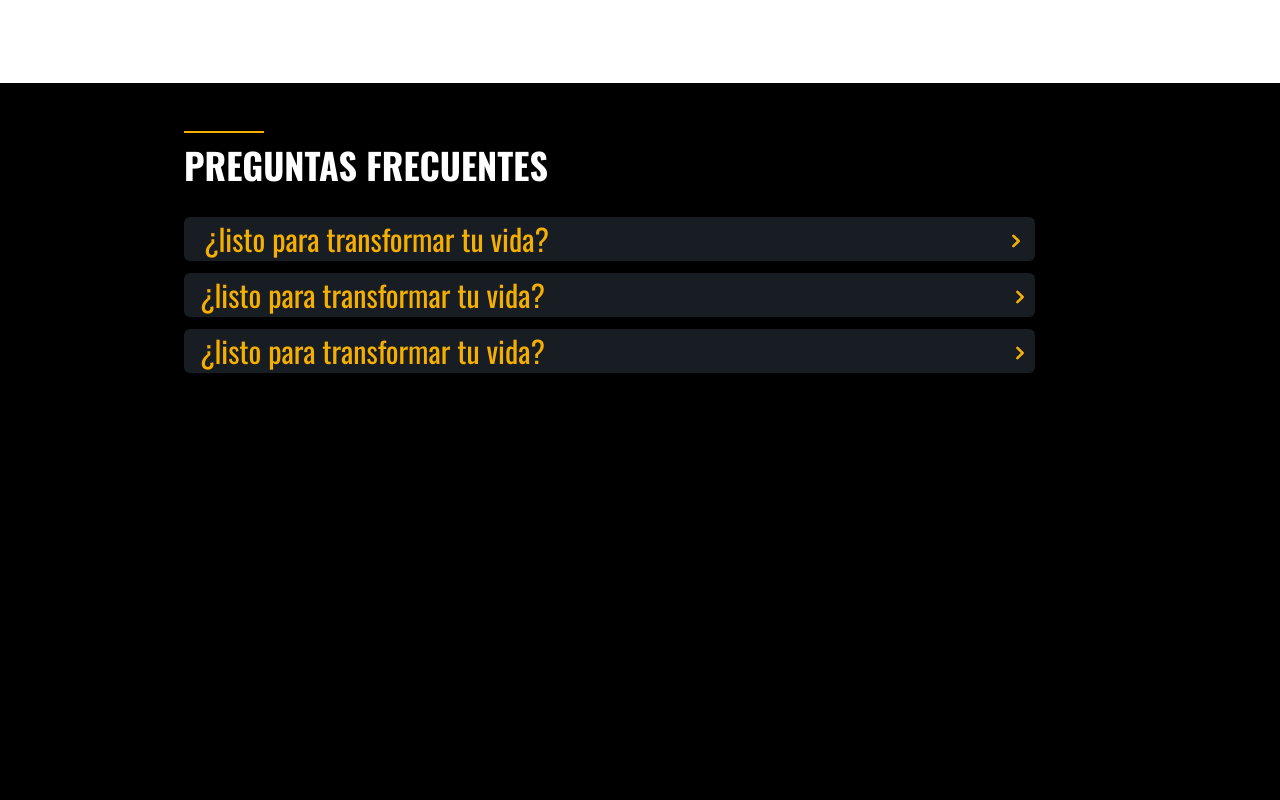
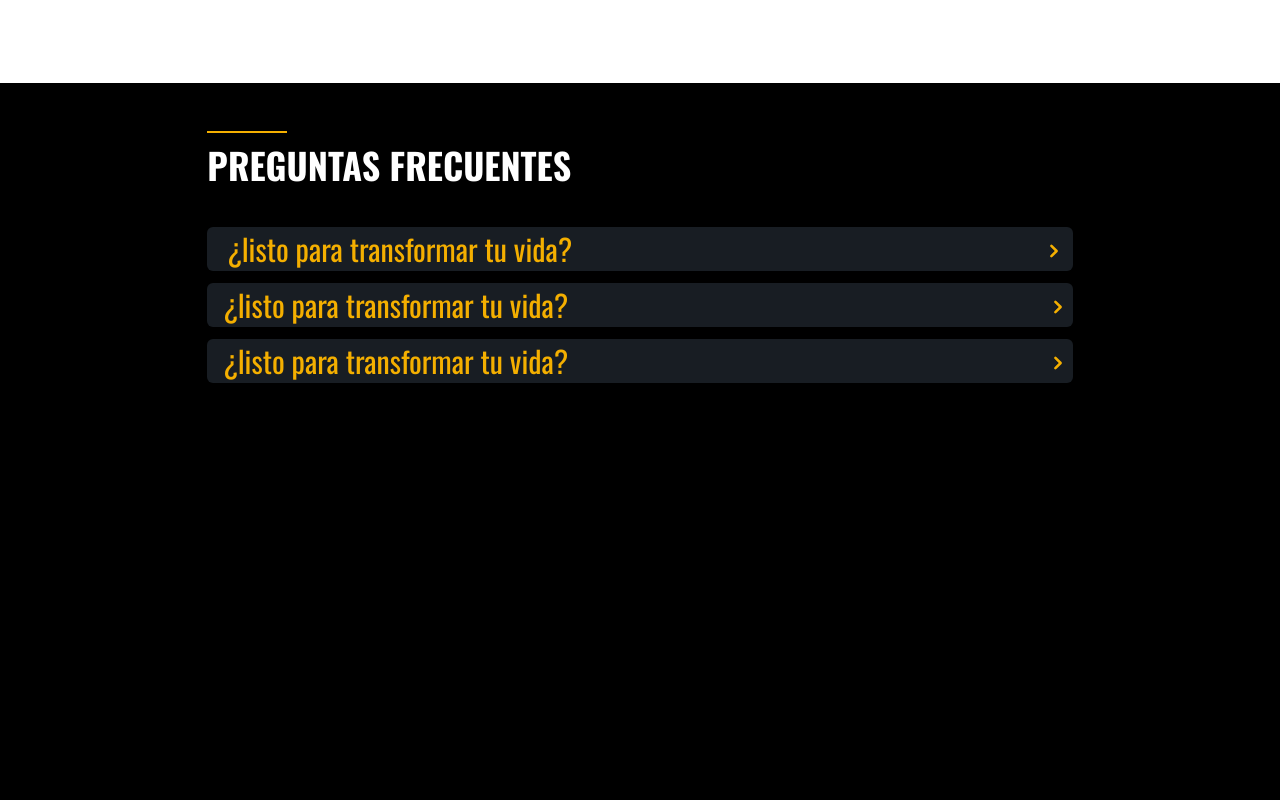
Before and after one commit to juanRCoder/Frontend_gym, a React (Vite) app: page / in a window 1280 px wide. Shown: the part 2520-3320 px from the top of the page. Built offline with nearby package versions, Linux system fonts and the light colour scheme.

Commit message:
style: elementos centrados

```diff
--- a/src/components/Questions.jsx
+++ b/src/components/Questions.jsx
@@ -13,18 +13,18 @@ function Questions() {
     let Faqs = e.currentTarget
     if (Faqs.id == "faqs-1") {
       let faqs = e.currentTarget
-      IsFaqsOne ? faqs.className = "rounded-md w-11/12 flex flex-col items-center overflow-y-hidden bg-dark h-48" : faqs.className = 'rounded-md w-11/12 flex flex-col items-center justify-between overflow-y-hidden bg-dark h-12'
+      IsFaqsOne ? faqs.className = "rounded-md w-11/12 mx-auto flex flex-col items-center overflow-y-hidden bg-dark h-48" : faqs.className = 'rounded-md w-11/12 mx-auto flex flex-col items-center justify-between overflow-y-hidden bg-dark h-12'
 
       IsFaqsOne ? setIsFaqsOne(false) : setIsFaqsOne(true)
     }
     if (Faqs.id == "faqs-2") {
       let faqs = e.currentTarget
-      IsFaqsTwo ? faqs.className = "rounded-md w-11/12 flex flex-col items-center justify-between overflow-y-hidden bg-dark h-48" : faqs.className = 'rounded-md w-11/12 flex flex-col items-center justify-between overflow-y-hidden bg-dark h-12 '
+      IsFaqsTwo ? faqs.className = "rounded-md w-11/12 mx-auto flex flex-col items-center justify-between overflow-y-hidden bg-dark h-48" : faqs.className = 'rounded-md w-11/12 mx-auto flex flex-col items-center justify-between overflow-y-hidden bg-dark h-12 '
       IsFaqsTwo ? setIsFaqsTwo(false) : setIsFaqsTwo(true)
     }
     if (Faqs.id == "faqs-3") {
       let faqs = e.currentTarget
-      IsFaqsThree ? faqs.className = "rounded-md w-11/12 flex flex-col items-center justify-between overflow-y-hidden bg-dark h-48" : faqs.className = 'rounded-md w-11/12 flex flex-col items-center justify-between overflow-y-hidden bg-dark h-12 '
+      IsFaqsThree ? faqs.className = "rounded-md w-11/12 mx-auto flex flex-col items-center justify-between overflow-y-hidden bg-dark h-48" : faqs.className = 'rounded-md w-11/12 mx-auto flex flex-col items-center justify-between overflow-y-hidden bg-dark h-12 '
 
       IsFaqsThree ? setIsFaqsThree(false) : setIsFaqsThree(true)
     }
@@ -33,22 +33,22 @@ function Questions() {
     <article className='min-h-screen flex mx-auto justify-center bg-black '>
       <section className='w-[59rem] mx-auto'>
 
-        <section className='ml-4 mt-12'>
+        <section className='mt-12 flex flex-col mx-auto h-24 w-11/12 '>
           <div className='w-20 h-0.5 bg-[color:var(--yellow)]'></div>
-          <h3 className='text-4xl font-bold mt-3 text-white'>PREGUNTAS FRECUENTES</h3>
+          <h3 className='text-4xl font-bold text-left mt-3 text-white'>PREGUNTAS FRECUENTES</h3>
         </section>
-        <section className='mt-8 ml-4 h-4/5 flex flex-col  gap-3 ' >
-          <section  id='faqs-1' onClick={(e) => handleDown(e)} className='cursor-pointer rounded-md w-11/12  flex flex-col items-center justify-between overflow-y-hidden bg-dark h-11' >
+        <section className=' h-4/5 flex flex-col  gap-3 ' >
+          <section  id='faqs-1' onClick={(e) => handleDown(e)} className='cursor-pointer rounded-md w-11/12 mx-auto flex flex-col items-center justify-between overflow-y-hidden bg-dark h-11' >
             <div className='flex items-center justify-between w-full p-1 '> <h3 className='text-[color:var(--yellow)] text-3xl font-bold ml-4 oswald-medium'>¿listo para transformar tu vida? </h3> {IsFaqsOne ? <HiChevronRight fontSize={30} className='text-[color:var(--yellow)] pt-1'/> : <HiChevronDown className='text-[color:var(--yellow)]' fontSize={30}  />}  </div>
             <div className='bg-[#222932] rounded-b-lg mt-2 h-60'> <p className='p-3 z-10 text-2xl text-[color:var(--white)]'>Lorem ipsum dolor sit amet consectetur adipisicing elit. Rerum reiciendis, explicabo ad molestiae est sequi dolore aliquam voluptatibus nisi expedita id officia esse adipisci, aspernatur quia! Nobis maiores officiis consectetur!</p> </div>
           </section>
 
-          <section id='faqs-2' onClick={(e) => handleDown(e)} className='cursor-pointer rounded-md w-11/12 flex flex-col items-center justify-between overflow-y-hidden bg-dark h-11 ' >
+          <section id='faqs-2' onClick={(e) => handleDown(e)} className='cursor-pointer rounded-md w-11/12 mx-auto flex flex-col items-center justify-between overflow-y-hidden bg-dark h-11 ' >
             <div className='flex items-center justify-between w-full  pt-1'> <h3 className='text-[color:var(--yellow)] text-3xl font-bold ml-4 oswald-medium '>¿listo para transformar tu vida?</h3> {IsFaqsTwo ? <HiChevronRight fontSize={30}  className='text-[color:var(--yellow)] pt-1' /> : <HiChevronDown fontSize={30} className='text-[color:var(--yellow)]' />}  </div>
             <div className='bg-[#222932]  rounded-b-lg mt-2 h-60'> <p className='p-3  text-2xl z-10 text-[color:var(--white)]'>Lorem ipsum dolor sit amet consectetur adipisicing elit. Rerum reiciendis, explicabo ad molestiae est sequi dolore aliquam voluptatibus nisi expedita id officia esse adipisci, aspernatur quia! Nobis maiores officiis consectetur!</p> </div>
           </section>
 
-          <section id='faqs-3' onClick={(e) => handleDown(e)} className='cursor-pointer rounded-md w-11/12 flex flex-col items-center justify-between overflow-y-hidden bg-dark h-11 ' >
+          <section id='faqs-3' onClick={(e) => handleDown(e)} className='cursor-pointer rounded-md w-11/12 mx-auto flex flex-col items-center justify-between overflow-y-hidden bg-dark h-11 ' >
             <div className='flex items-center justify-between w-full  pt-1'> <h3 className='text-[color:var(--yellow)] text-3xl font-bold ml-4 oswald-medium '>¿listo para transformar tu vida?</h3> {IsFaqsThree ? <HiChevronRight fontSize={30} className='text-[color:var(--yellow)] pt-1' /> : <HiChevronDown fontSize={30} className='text-[color:var(--yellow)]' />}  </div>
             <div className='bg-[#222932] rounded-b-lg mt-2 h-3/4'> <p className='p-3  text-2xl z-10 text-[color:var(--white)]'>Lorem ipsum dolor sit amet consectetur adipisicing elit. Rerum reiciendis, explicabo ad molestiae est sequi dolore aliquam voluptatibus nisi expedita id officia esse adipisci, aspernatur quia! Nobis maiores officiis consectetur!</p> </div>
           </section>
```
